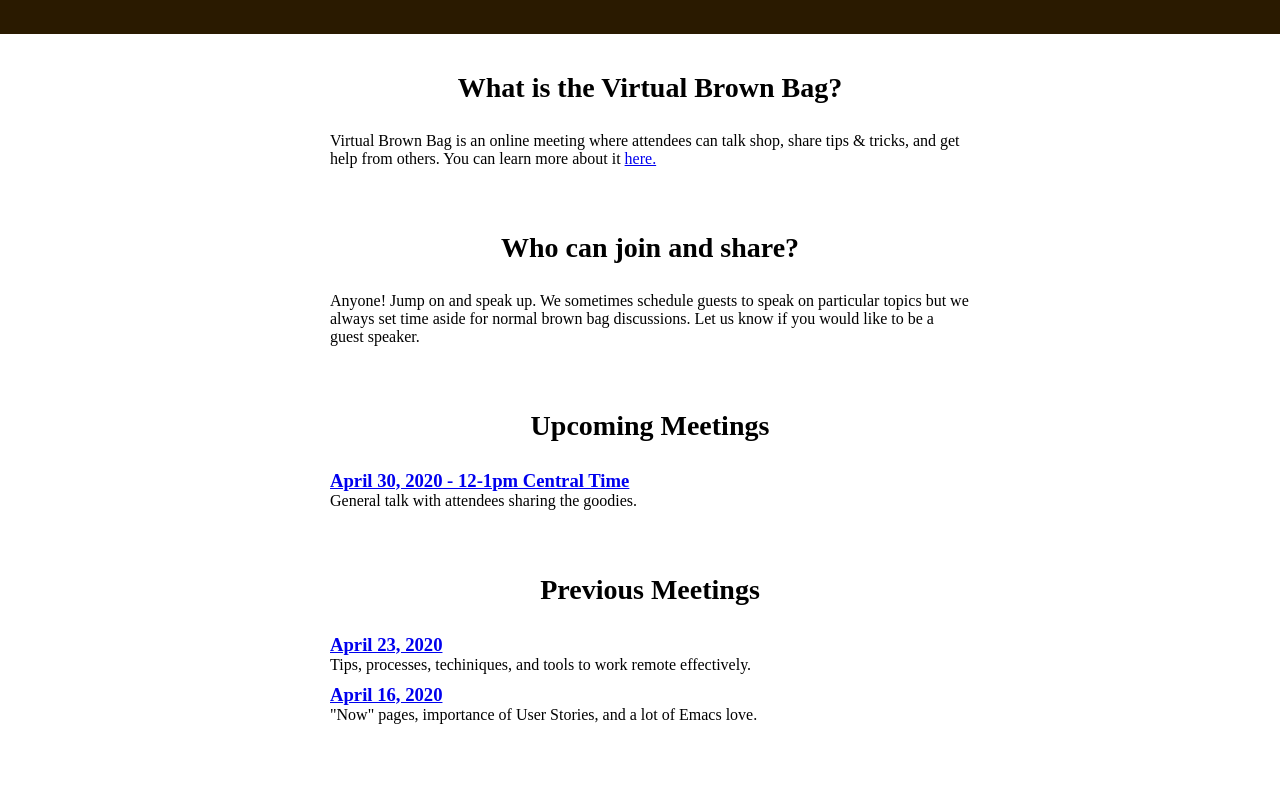
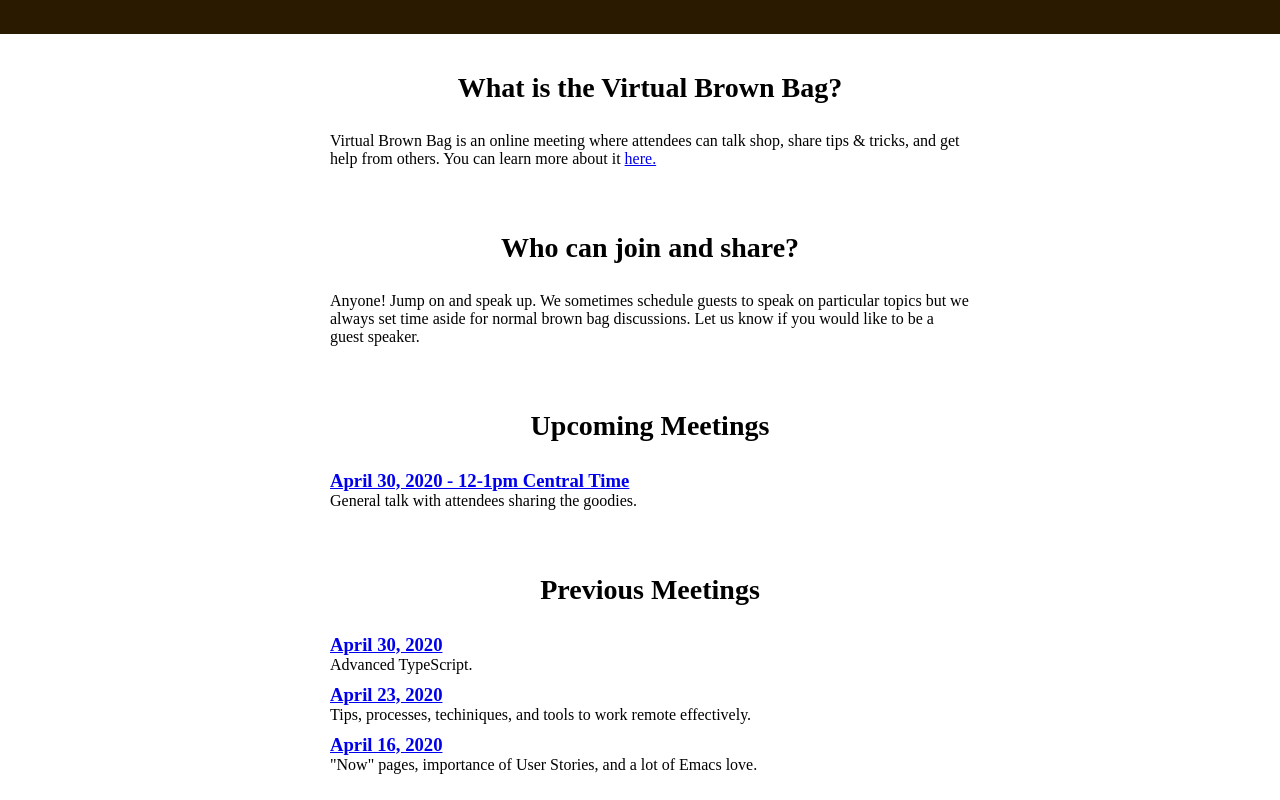
Before and after one commit to virtualbrownbag/virtualbrownbag.github.io, a website: page index.html in a window 1280 px wide. Shown: the part 381-1181 px from the top of the page. Before the commit the page ends 1131 px from the top, so only its background shows below. Drawn offline with Linux system fonts and the light colour scheme; a web font is replaced by a local one.

Commit message:
add link to apr 30 video

```diff
--- a/index.html
+++ b/index.html
@@ -60,6 +60,12 @@
     <section id="previous-meetings">
       <h3>Previous Meetings</h3>
       <ol>
+        <li>
+          <h4>
+            <a href="https://youtu.be/bLww1EMINok">April 30, 2020</a>
+          </h4>
+          Advanced TypeScript.
+        </li>
         <li>
           <h4>
             <a href="https://youtu.be/UFjmL2ctzlY">April 23, 2020</a>
```
